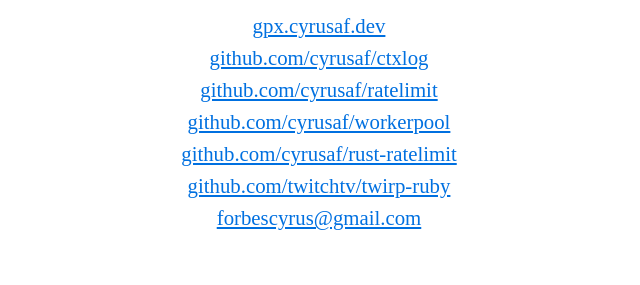
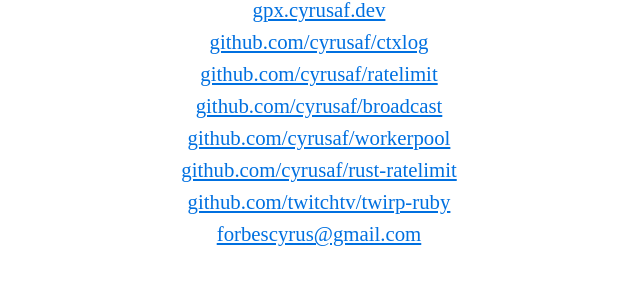
Before and after one commit to cyrusaf/cyrusaf.dev, a plain HTML site: page index.html in a window 1280 px wide. Shown: the part 333-618 px from the top of the page, without its empty margins (321-961 px from the left). Drawn offline with Linux system fonts and the light colour scheme.

Commit message:
add github.com/cyrusaf/broadcast

```diff
--- a/index.html
+++ b/index.html
@@ -11,6 +11,7 @@
 			<a href="https://gpx.cyrusaf.dev">gpx.cyrusaf.dev</a>
 			<a href="https://github.com/cyrusaf/ctxlog">github.com/cyrusaf/ctxlog</a>
 			<a href="https://github.com/cyrusaf/ratelimit">github.com/cyrusaf/ratelimit</a>
+			<a href="https://github.com/cyrusaf/broadcast">github.com/cyrusaf/broadcast</a>
 			<a href="https://github.com/cyrusaf/workerpool">github.com/cyrusaf/workerpool</a>
 			<a href="https://github.com/cyrusaf/rust-ratelimit">github.com/cyrusaf/rust-ratelimit</a>
 			<a href="https://github.com/twitchtv/twirp-ruby">github.com/twitchtv/twirp-ruby</a>
```
